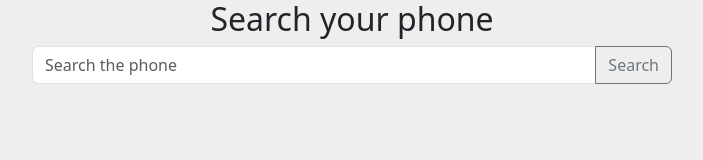
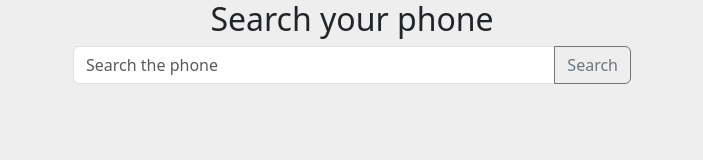
Before and after one commit to Mohit-Alam-Bhuiyan/find-phone, a plain HTML site: page index.html in a window 1280 px wide. Shown: the whole page, without its empty margins (288-991 px from the left). Drawn offline with nearby package versions, Linux system fonts and the light colour scheme.

Commit message:
final responsive added

```diff
--- a/index.html
+++ b/index.html
@@ -10,7 +10,7 @@
 
 
 </head>
-<body class="bg-gray">
+<body class="bg-gray container">
   <h2 class="text-center text-dark">Search your phone</h2>
 
   <!-- phone search area -->
```
